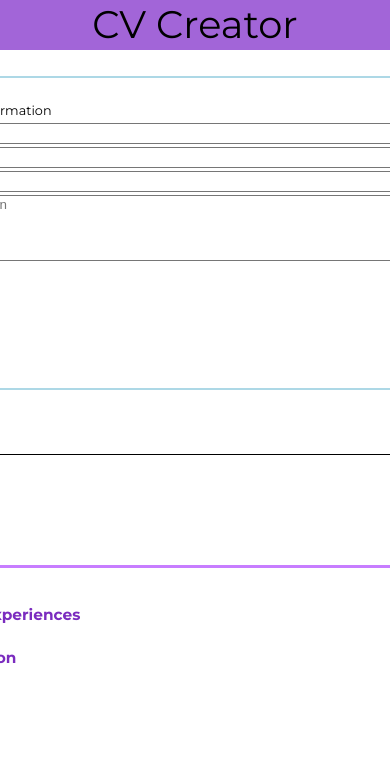
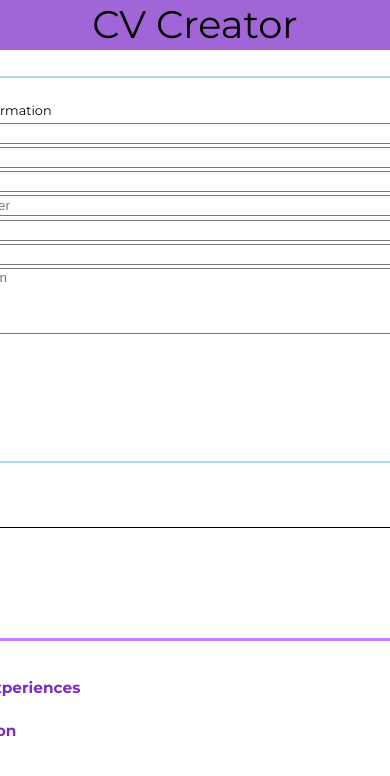
Before and after one commit to AndrewLin95/cv_project, a React (Create React App) app: page / in a window 390 px wide. Shown: the top 776 px of the page. Built offline with nearby package versions, Linux system fonts and the light colour scheme; the HTML template or start-up script is replaced by a standard one.

Commit message:
added phone, email and location to the profile section

```diff
--- a/src/components/CVForm/PersonalInfo.js
+++ b/src/components/CVForm/PersonalInfo.js
@@ -9,6 +9,9 @@ class PersonalInfo extends Component {
                 <input placeholder='First name' onChange={e=>{this.props.recordInput('firstName', e.target.value)}}></input>
                 <input placeholder='Last name' onChange={e=>{this.props.recordInput('lastName', e.target.value)}}></input>
                 <input placeholder='Title' onChange={e=>{this.props.recordInput('title', e.target.value)}}></input>
+                <input placeholder='Phone Number' onChange={e=>{this.props.recordInput('phone', e.target.value)}}></input>
+                <input placeholder='Email' onChange={e=>{this.props.recordInput('email', e.target.value)}}></input>
+                <input placeholder='Location' onChange={e=>{this.props.recordInput('location', e.target.value)}}></input>
                 <textarea placeholder='Description' rows={4} columns={40} onChange={e=>{this.props.recordInput('description', e.target.value)}}></textarea>
             </div>
         )
--- a/src/components/CVPreview/PreviewCV.js
+++ b/src/components/CVPreview/PreviewCV.js
@@ -21,9 +21,9 @@ const PreviewCV = (props) => {
                         <div id='previewTitle'>{personalData.title}</div>
                     </div>
                     <div id='contactInfo'>
-                        <div>{phoneIcon}</div>
-                        <div>{emailIcon}</div>
-                        <div>{locationIcon}</div>
+                        <div>{phoneIcon} {personalData.phone}</div>
+                        <div>{emailIcon} {personalData.email}</div>
+                        <div>{locationIcon} {personalData.location}</div>
                     </div>
                 </div>
                 <div className='seperator'></div>
--- a/src/components/MainPage.js
+++ b/src/components/MainPage.js
@@ -16,6 +16,9 @@ class MainPage extends Component {
                 lastName: '',
                 title: '',
                 description: '',
+                phone: '',
+                email: '',
+                location: '',
             },
             experiences: {},
             education: {},
```
